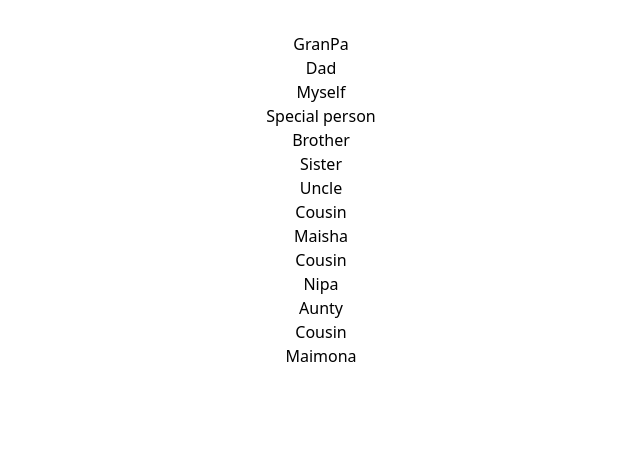
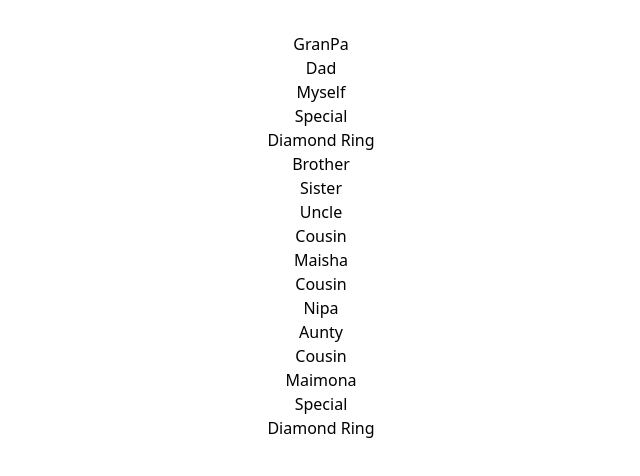
Before and after one commit to Shajibmia96/React-Module-46, a React (Vite) app: page / in a window 1280 px wide. Shown: the top 476 px of the page, without its empty margins (319-959 px from the left). Built offline with nearby package versions, Linux system fonts and the light colour scheme.

Commit message:
Prop Drilling To Pass Data To A Many Level Components

```diff
--- a/src/Component/Aunty/Aunty.jsx
+++ b/src/Component/Aunty/Aunty.jsx
@@ -1,13 +1,13 @@
 import Cousin from "../Cousin/Cousin";
 
 
-const Aunty = () => {
+const Aunty = ({asset}) => {
     return (
         <div className="border-4 border-lime-200 m-4 p-4">
              <h1 className="text-2xl">Aunty</h1>
-             <section  className="flex gap-5 justify-between">
+             <section  className="flex gap-5 ">
 
-                <Cousin name={"Maimona"}></Cousin>
+                <Cousin name={"Maimona"} asset={asset}></Cousin>
 
             </section>
         </div>
--- a/src/Component/Cousin/Cousin.jsx
+++ b/src/Component/Cousin/Cousin.jsx
@@ -1,10 +1,12 @@
+import Special from "../Special/Special";
 
 
-const Cousin = ({name}) => {
+const Cousin = ({name , asset}) => {
     return (
         <div className="border-4 border-lime-200 m-4 p-4">
             <h1>Cousin</h1>
             <p>{name}</p>
+            { asset && <Special asset={asset}></Special>}
         </div>
     );
 };
--- a/src/Component/Dad/Dad.jsx
+++ b/src/Component/Dad/Dad.jsx
@@ -3,13 +3,13 @@ import MySelf from "../MySelf/MySelf";
 import Sister from "../Sister/Sister";
 
 
-const Dad = () => {
+const Dad = ({asset}) => {
     return (
         <div className="border-4 border-lime-200 m-4 p-4">
             <h1 className="text-2xl">Dad</h1>
 
-            <section  className="flex gap-5 justify-between">
-                <MySelf></MySelf>
+            <section  className="flex gap-5">
+                <MySelf asset={asset}></MySelf>
                 <Brother></Brother>
                 <Sister></Sister>
             </section>
--- a/src/Component/GranPa/Granpa.jsx
+++ b/src/Component/GranPa/Granpa.jsx
@@ -1,16 +1,23 @@
+import { createContext } from "react";
 import Aunty from "../Aunty/Aunty";
 import Dad from "../Dad/Dad";
 import Uncle from "../Uncle/Uncle";
+export const AssetContax = createContext('Gold')
 
 const Granpa = () => {
+  const asset = 'Diamond Ring';
     return (
-        <div className="border-4 border-lime-200 m-4 p-4">
+        <div className="border-4 border-lime-200 m-4 p-4 rounded-2xl">
              <h1 className="text-2xl">GranPa</h1>
-              <section className="flex gap-5 justify-between">
-                <Dad></Dad>
+            <AssetContax.Provider value="Gold">
+
+            <section className="flex gap-5 ">
+                <Dad asset={asset}></Dad>
                 <Uncle></Uncle>
-                <Aunty></Aunty>
+                <Aunty asset={asset}></Aunty>
               </section>
+
+            </AssetContax.Provider>
         </div>
     );
 };
--- a/src/Component/MySelf/MySelf.jsx
+++ b/src/Component/MySelf/MySelf.jsx
@@ -1,10 +1,10 @@
 import Special from "../Special/Special";
 
-const MySelf = () => {
+const MySelf = ({asset}) => {
     return (
         <div className="border-4 border-lime-200 m-4 p-4">
             <h1>Myself</h1>
-            <Special></Special>
+            <Special asset={asset}></Special>
         </div>
     );
 };
--- a/src/Component/Special/Special.jsx
+++ b/src/Component/Special/Special.jsx
@@ -1,9 +1,10 @@
 
 
-const Special = () => {
+const Special = ({asset}) => {
     return (
         <div className="border-4 border-lime-200 m-4 p-4">
-             <h1 className="text-2xl"> Special person</h1>
+             <h1 className="text-2xl"> Special</h1>
+             <p>{asset}</p>
         </div>
     );
 };
--- a/src/Component/Uncle/Uncle.jsx
+++ b/src/Component/Uncle/Uncle.jsx
@@ -5,7 +5,7 @@ const Uncle = () => {
     return (
         <div className="border-4 border-lime-200 m-4 p-4">
             <h1 className="text-2xl">Uncle</h1>
-            <section  className="flex gap-5 justify-between">
+            <section  className="flex gap-5 ">
 
                 <Cousin name={"Maisha"}></Cousin>
                 <Cousin name={"Nipa"}></Cousin>
```
